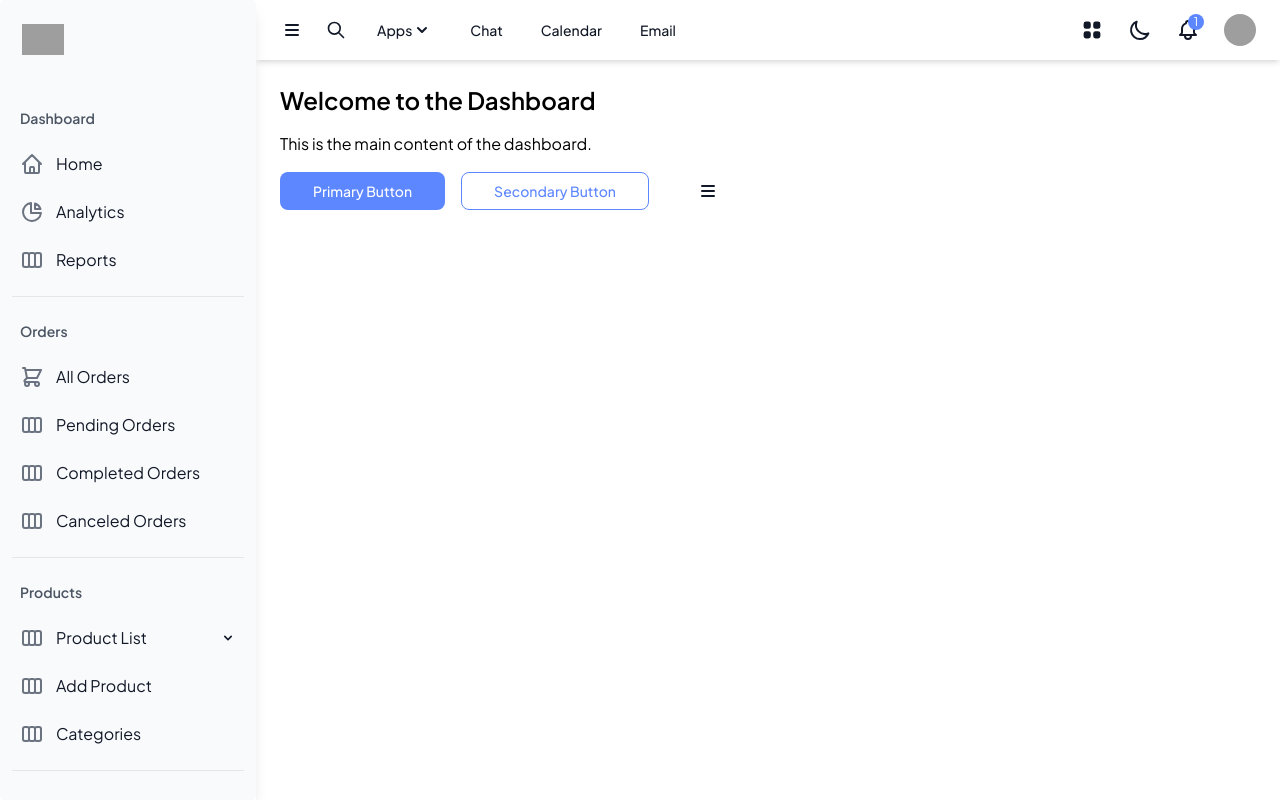
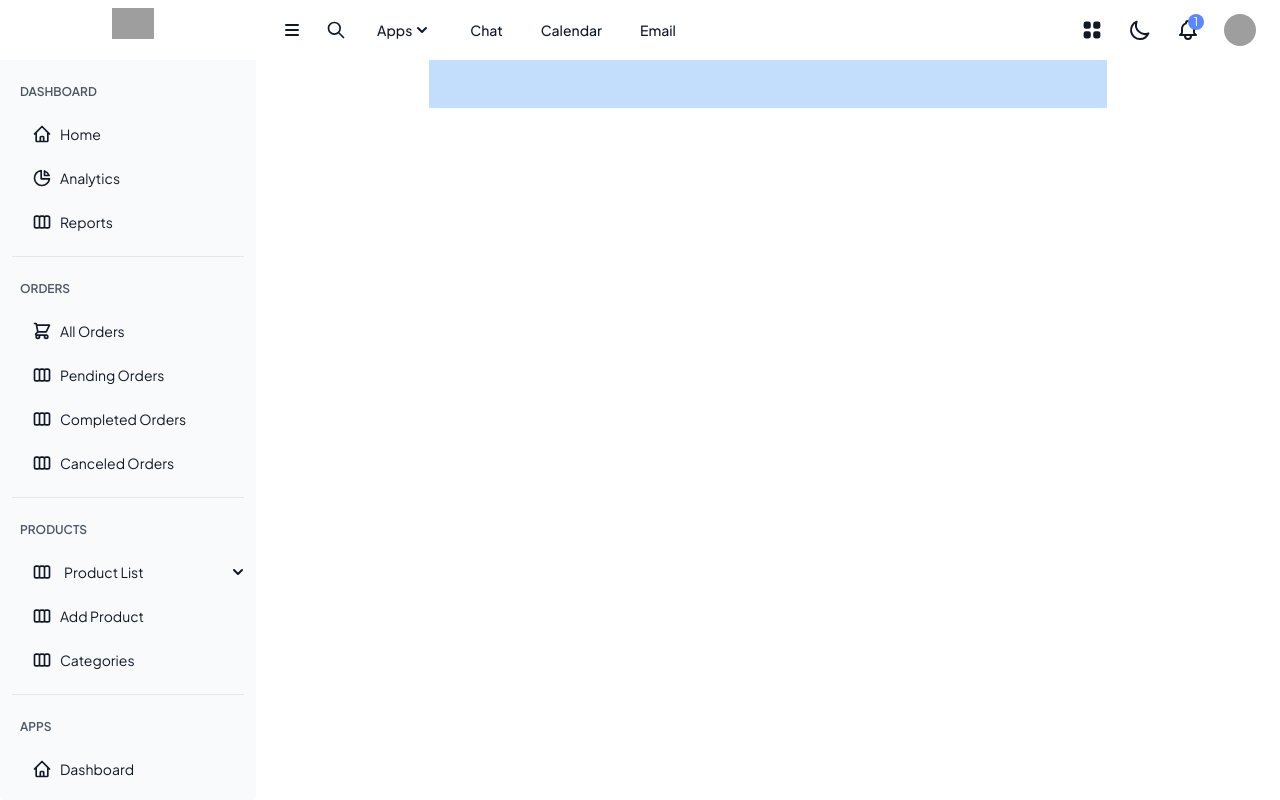
Before and after one commit to hanssav/dp-tamplate, a React (Vite) app: page / in a window 1280 px wide. Built offline with nearby package versions, Linux system fonts and the light colour scheme; grey boxes are pictures that could not be loaded.

Commit message:
adjust scrollbar sidebar
Signed-off-by: hanssav <handihandi40@gmail.com>

```diff
--- a/src/App.tsx
+++ b/src/App.tsx
@@ -5,7 +5,9 @@ import { HiMenu } from 'react-icons/hi';
 const App = () => {
   return (
     <DashboardLayout>
-      <h1 className="text-2xl font-bold">Welcome to the Dashboard</h1>
+      <div className="... col-span-4 col-start-2 h-12 bg-blue-200"></div>
+
+      {/* <h1 className="text-2xl font-bold">Welcome to the Dashboard</h1>
       <p className="my-4">This is the main content of the dashboard.</p>
 
       <div className="flex gap-x-4">
@@ -27,7 +29,7 @@ const App = () => {
         >
           <HiMenu size={20} />
         </Button>
-      </div>
+      </div> */}
     </DashboardLayout>
   );
 };
--- a/src/components/Navbar/index.tsx
+++ b/src/components/Navbar/index.tsx
@@ -30,10 +30,7 @@ const NavbarMenu: React.FC<NavbarProps> = ({
 
   const { mode, setMode } = useThemeMode();
   return (
-    <Navbar
-      fluid
-      className="bg-white px-4 shadow-md dark:bg-gray-900 dark:text-white"
-    >
+    <Navbar fluid className="bg-white px-4 dark:bg-gray-900 dark:text-white">
       <div className="flex w-full items-center justify-between">
         <div className="flex items-center gap-x-1">
           {navLinks(isMobile, toggleMobileSidebar, toggleSidebar).map(
--- a/src/components/SideBar/index.tsx
+++ b/src/components/SideBar/index.tsx
@@ -10,6 +10,21 @@ interface SidebarProps {
   isMobileSidebarOpen: boolean;
   toggleMobileSidebar: () => void;
 }
+
+const DotIcon = () => (
+  <svg
+    xmlns="http://www.w3.org/2000/svg"
+    viewBox="0 0 24 24"
+    fill="none"
+    stroke="currentColor"
+    strokeWidth="2"
+    strokeLinecap="round"
+    strokeLinejoin="round"
+    className="h-5 w-5"
+  >
+    <circle cx="12" cy="12" r="4" fill="none" />
+  </svg>
+);
 
 const SidebarMenu: React.FC<SidebarProps> = ({
   isSidebarOpen,
@@ -26,27 +41,34 @@ const SidebarMenu: React.FC<SidebarProps> = ({
   return (
     <Sidebar
       aria-label="Sidebar navigation"
-      className={`transition-all ${isSidebarOpen ? 'w-64' : 'w-24'} fixed inset-y-0 left-0 z-50 h-screen text-wrap bg-white text-gray-900 shadow-lg transition-transform dark:bg-gray-900 dark:text-white ${isMobileSidebarOpen ? 'translate-x-0' : '-translate-x-full'}  -wrap md:relative md:translate-x-0 `}
+      className={`scrollbar-sidebar transition-all ${isSidebarOpen ? 'w-64' : 'w-24'} fixed inset-y-0 left-0 z-50 h-screen text-wrap bg-white text-gray-900 transition-transform dark:bg-gray-900 dark:text-white ${isMobileSidebarOpen ? 'translate-x-0' : '-translate-x-full'}  -wrap md:relative md:translate-x-0 `}
     >
-      <div className="mb-5 flex items-center justify-between py-2">
+      <div
+        className={twMerge(
+          'fixed left-0 top-0 z-50 flex h-[60px] w-full items-center bg-white px-4 pt-1 dark:bg-gray-900',
+          isMobileSidebarOpen ? 'justify-between' : 'justify-center'
+        )}
+      >
         <SidebarLogo
           imageSrc={imageSrc}
           isSidebarOpen={isSidebarOpen}
           isMobileSidebarOpen={isMobileSidebarOpen}
         />
 
-        <button
-          onClick={toggleMobileSidebar}
-          className="m-0 p-0 text-gray-900 dark:text-white md:hidden"
-        >
-          <HiX size={24} />
-        </button>
+        {isMobileSidebarOpen && (
+          <button
+            onClick={toggleMobileSidebar}
+            className="text-gray-900 dark:text-white md:hidden"
+          >
+            <HiX size={20} />
+          </button>
+        )}
       </div>
 
-      <SidebarItems>
+      <SidebarItems className="scrollbar-sidebar mt-[60px]">
         {menuItems.map(({ category, items }) => (
           <Sidebar.ItemGroup key={category}>
-            <h4 className="p-2 text-sm/5 font-semibold text-gray-600 dark:text-gray-300">
+            <h4 className="p-2 text-xs font-bold text-gray-600 dark:text-gray-300">
               {category}
             </h4>
             {items.map(({ href, icon: Icon, label, subItems }) => (
@@ -54,10 +76,12 @@ const SidebarMenu: React.FC<SidebarProps> = ({
                 {subItems ? (
                   <Sidebar.Collapse
                     className={twMerge(
-                      !isSidebarOpen ? 'grid justify-items-center' : ''
+                      !isSidebarOpen
+                        ? 'grid justify-items-center text-sm'
+                        : 'ml-3 text-sm'
                     )}
-                    icon={Icon as React.FC<React.SVGProps<SVGSVGElement>>}
-                    label={isSidebarOpen ? label : ''}
+                    icon={(props) => <Icon {...props} className="h-5 w-5" />}
+                    label={isSidebarOpen ? label : undefined}
                     renderChevronIcon={(theme, open) => {
                       if (!isSidebarOpen) return <></>;
 
@@ -68,27 +92,34 @@ const SidebarMenu: React.FC<SidebarProps> = ({
                           aria-hidden
                           className={twMerge(
                             theme.label.icon.open[open ? 'on' : 'off'],
-                            'rotate-0' // deleted rotate efect bawaan Flowbite
+                            'h-5 w-5 rotate-0'
                           )}
                         />
                       );
                     }}
                   >
-                    {subItems.map(
-                      ({ href, icon: SubIcon, label: subLabel }) => (
-                        <Sidebar.Item key={subLabel} href={href} icon={SubIcon}>
-                          {isSidebarOpen && subLabel}
-                        </Sidebar.Item>
-                      )
-                    )}
+                    {subItems.map(({ href, label: subLabel }) => (
+                      <Sidebar.Item key={subLabel} href={href} className="px-2">
+                        <div className="flex items-center gap-x-1">
+                          <DotIcon />
+                          {isSidebarOpen && (
+                            <span className="text-sm">{subLabel}</span>
+                          )}
+                        </div>
+                      </Sidebar.Item>
+                    ))}
                   </Sidebar.Collapse>
                 ) : (
                   <Sidebar.Item
                     href={href}
-                    icon={Icon}
-                    className={`${!isSidebarOpen && ' grid justify-items-center'}`}
+                    className={`${!isSidebarOpen && 'grid justify-items-center'}`}
                   >
-                    {isSidebarOpen && label}
+                    <div className="flex items-center gap-x-2">
+                      <Icon className="h-5 w-5" />{' '}
+                      {isSidebarOpen && (
+                        <span className="text-sm">{label}</span>
+                      )}{' '}
+                    </div>
                   </Sidebar.Item>
                 )}
               </div>
--- a/src/components/dashboardLayout/index.tsx
+++ b/src/components/dashboardLayout/index.tsx
@@ -26,7 +26,7 @@ const DashboardLayout: React.FC<DashboardLayoutProps> = ({ children }) => {
           toggleMobileSidebar={toggleMobileSidebar}
           toggleSidebar={toggleSidebar}
         />
-        <main className="flex-1 p-6 dark:bg-gray-800 dark:text-white">
+        <main className="grid grid-cols-6 gap-4 dark:bg-gray-800 dark:text-white">
           {children}
         </main>
       </div>
--- a/src/datas/components/menuItems.ts
+++ b/src/datas/components/menuItems.ts
@@ -25,7 +25,7 @@ interface MenuCategory {
 
 export const menuItems: MenuCategory[] = [
   {
-    category: 'Dashboard',
+    category: 'DASHBOARD',
     items: [
       { href: '/dashboard', icon: HiOutlineHome, label: 'Home' },
       { href: '/analytics', icon: HiOutlineChartPie, label: 'Analytics' },
@@ -33,7 +33,7 @@ export const menuItems: MenuCategory[] = [
     ],
   },
   {
-    category: 'Orders',
+    category: 'ORDERS',
     items: [
       { href: '/orders', icon: HiOutlineShoppingCart, label: 'All Orders' },
       {
@@ -54,7 +54,7 @@ export const menuItems: MenuCategory[] = [
     ],
   },
   {
-    category: 'Products',
+    category: 'PRODUCTS',
     items: [
       {
         href: '/products',
@@ -86,7 +86,7 @@ export const menuItems: MenuCategory[] = [
     ],
   },
   {
-    category: 'Apps',
+    category: 'APPS',
     items: [
       { href: '/dashboard', icon: HiOutlineHome, label: 'Dashboard' },
       {
@@ -116,7 +116,7 @@ export const menuItems: MenuCategory[] = [
     ],
   },
   {
-    category: 'Customers',
+    category: 'CUSTOMERS',
     items: [
       { href: '/customers', icon: HiOutlineUsers, label: 'Customer List' },
       {
@@ -132,7 +132,7 @@ export const menuItems: MenuCategory[] = [
     ],
   },
   {
-    category: 'User Management',
+    category: 'USER MANAGEMENT',
     items: [
       { href: '/users', icon: HiOutlineUsers, label: 'Users' },
       {
@@ -143,7 +143,7 @@ export const menuItems: MenuCategory[] = [
     ],
   },
   {
-    category: 'Notifications',
+    category: 'NOTIFICATIONS',
     items: [
       {
         href: '/notifications',
@@ -158,7 +158,7 @@ export const menuItems: MenuCategory[] = [
     ],
   },
   {
-    category: 'Settings',
+    category: 'SETTINGS',
     items: [
       { href: '/account', icon: HiOutlineCog, label: 'Account Settings' },
       {
@@ -187,7 +187,7 @@ export const menuItems: MenuCategory[] = [
     ],
   },
   {
-    category: 'Logout',
+    category: 'LOGOUT',
     items: [{ href: '/logout', icon: HiOutlineLogout, label: 'Logout' }],
   },
 ];
--- a/src/index.css
+++ b/src/index.css
@@ -1,3 +1,40 @@
 @tailwind base;
 @tailwind components;
 @tailwind utilities;
+
+/* Sidebar Scrollbar */
+nav ::-webkit-scrollbar {
+    width: 5px;
+}
+
+/* Track */
+nav ::-webkit-scrollbar-track {
+    background: white;
+    border-radius: 5px;
+    margin-top: 60px;
+}
+
+/* Handle */
+nav ::-webkit-scrollbar-thumb {
+    background: rgb(172, 171, 171);
+    border-radius: 5px;
+}
+
+/* Handle on hover */
+nav ::-webkit-scrollbar-thumb:hover {
+    background: rgb(172, 171, 171);
+}
+
+/* Dark Mode Scrollbar */
+.dark nav ::-webkit-scrollbar-track {
+    margin-top: 60px;
+    background: #374151;
+}
+
+.dark nav ::-webkit-scrollbar-thumb {
+    background: #374151;
+}
+
+.dark nav ::-webkit-scrollbar-thumb:hover {
+    background: #374151;
+}
```
